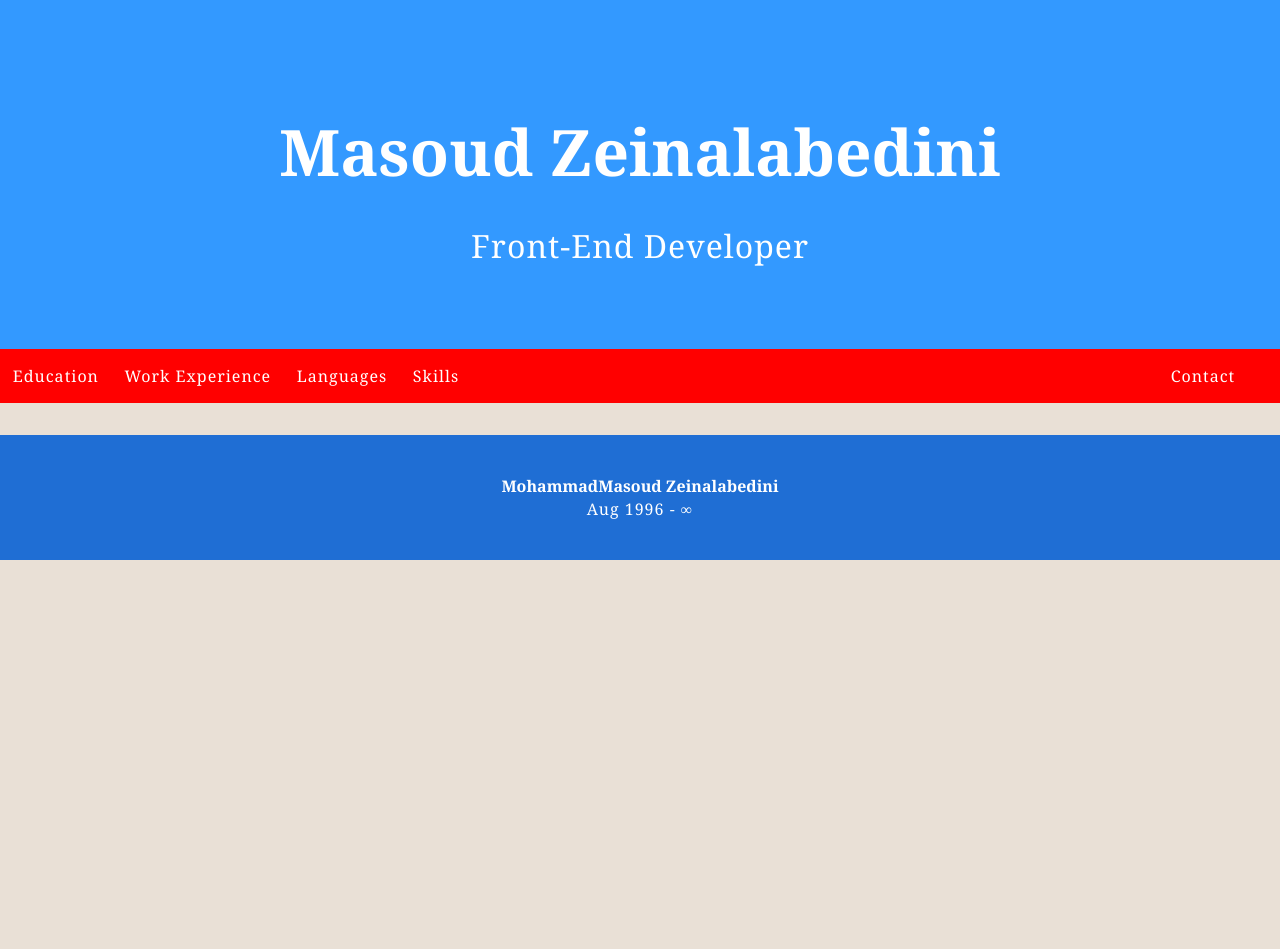
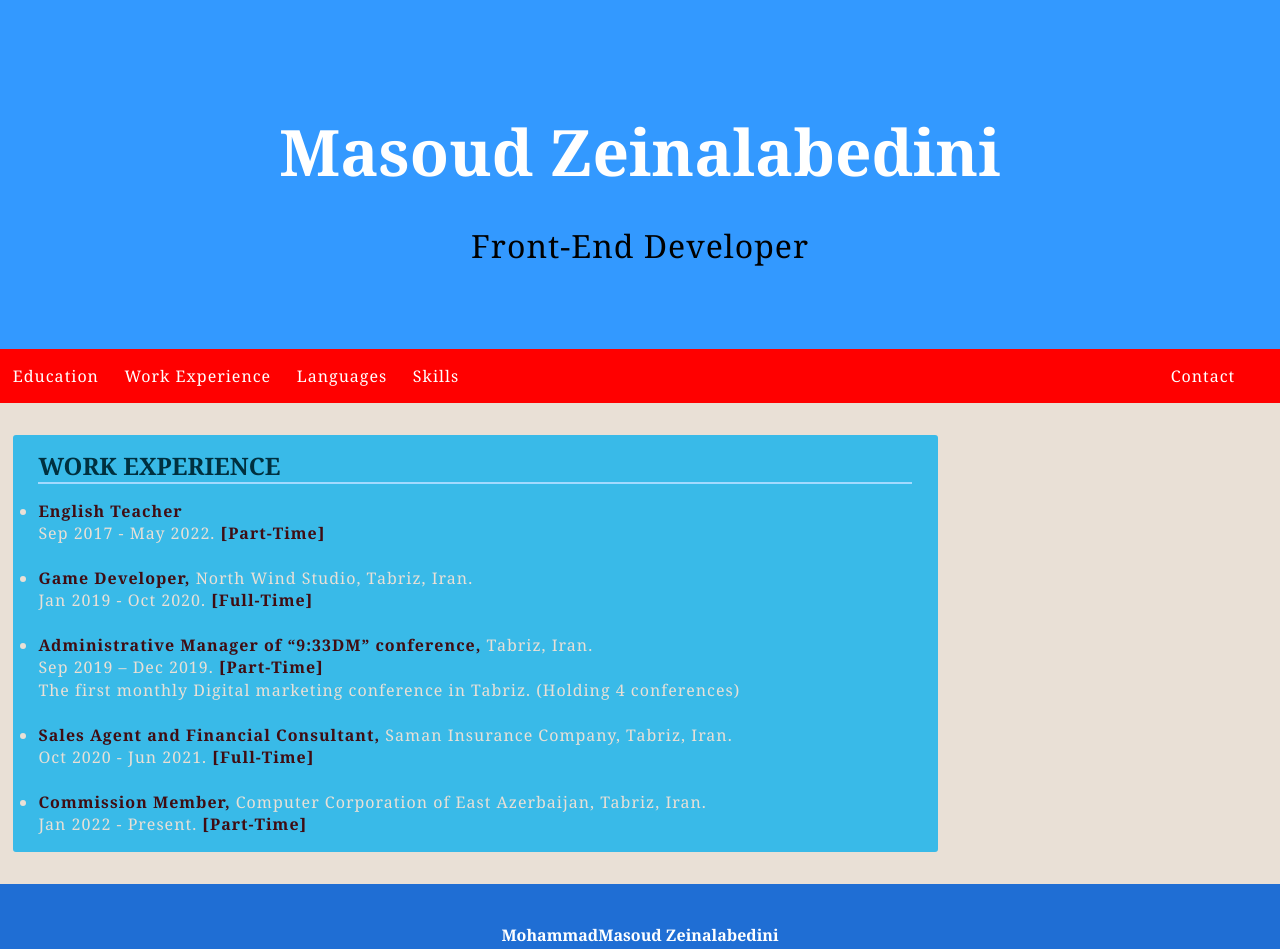
Before and after one commit to Masoud-z/CV, an Angular app: page /work-experience in a window 1280 px wide. Before the commit this address led to /. Shown: the top 949 px of the page. Before the commit the page ends 800 px from the top, so only its background shows below. Built offline with nearby package versions, Linux system fonts and the light colour scheme.

Commit message:
Add Work component into Main and activate link to Work in header

```diff
--- a/src/app/app-routing.module.ts
+++ b/src/app/app-routing.module.ts
@@ -2,11 +2,13 @@ import { NgModule } from '@angular/core';
 import { RouterModule, Routes } from '@angular/router';
 import { EducationComponent } from './main/education/education.component';
 import { MainComponent } from './main/main.component';
+import { WorkComponent } from './main/work/work.component';
 
 const appRoutes:Routes =[
     {path:'', component:MainComponent, children:[
         {path: 'education', component:EducationComponent},
-        {path: '', redirectTo:'education', pathMatch:'full'}
+        {path: '', redirectTo:'education', pathMatch:'full'},
+        {path: 'work-experience', component:WorkComponent}
     ]}
 ];
 
--- a/src/app/app.component.css
+++ b/src/app/app.component.css
@@ -26,6 +26,7 @@ li{
 a{
     text-decoration: none;
     color: white;
+    cursor: pointer;
 }
 
 h2{
--- a/src/app/app.module.ts
+++ b/src/app/app.module.ts
@@ -7,6 +7,7 @@ import { HeaderComponent } from './header/header.component';
 import { FooterComponent } from './footer/footer.component';
 import { MainComponent } from './main/main.component';
 import { EducationComponent } from './main/education/education.component';
+import { WorkComponent } from './main/work/work.component';
 
 @NgModule({
   declarations: [
@@ -14,7 +15,8 @@ import { EducationComponent } from './main/education/education.component';
     HeaderComponent,
     FooterComponent,
     MainComponent,
-    EducationComponent
+    EducationComponent,
+    WorkComponent
   ],
   imports: [
     BrowserModule,
--- a/src/app/header/header.component.html
+++ b/src/app/header/header.component.html
@@ -8,9 +8,11 @@
 <nav class="position">
     <ul class="topnav">
         <li class="show" >
-            <a (click)="onselect('education')">Education</a>
+            <a (click)="onSelect('education')">Education</a>
         </li>
-        <li class="show" ><a href="#workExperience">Work Experience</a></li>
+        <li class="show" >
+            <a (click)="onSelect('work')">Work Experience</a>
+        </li>
         <li class="show" > <a href="#Language">Languages</a></li>
         <li class="show" ><a href="#Skils">Skills</a></li>
         <li class="hide"><a>Menue</a></li>
--- a/src/app/header/header.component.ts
+++ b/src/app/header/header.component.ts
@@ -13,9 +13,9 @@ export class HeaderComponent implements OnInit {
   ngOnInit(): void {
   }
 
-  onselect(feature: string){
+  onSelect(feature: string){
     if(feature == 'education') this.router.navigate(['/education']);
-
+    if(feature == 'work') this.router.navigate(['/work-experience']);
   }
 
 }
--- a/src/app/main/education/education.component.html
+++ b/src/app/main/education/education.component.html
@@ -16,7 +16,7 @@
                 <br>Diploma in Physics and Mathematics Discipline.
             </li><br>
 
-            <li id="workExperience"><b>Payame Nour University, </b> Tabriz, Iran.
+            <li><b>Payame Nour University, </b> Tabriz, Iran.
                 <br>Marketing Principles Course (32 hours).&nbsp;
                 Jul 2019 – Sep 2019. <br>
                 Strategic Management Course (32 hours).&nbsp;
--- /dev/null
+++ b/src/app/main/work/work.component.html
@@ -0,0 +1,20 @@
+<div class="card">
+    <h2 class="border" >WORK EXPERIENCE</h2>
+    <ul class="list">
+        <li><b>English Teacher</b>
+        <br> Sep 2017 - May 2022. <b>[Part-Time]</b></li><br>
+
+        <li><b>Game Developer, </b> North Wind Studio, Tabriz, Iran. <br>Jan 2019 - Oct 2020. <b>[Full-Time]</b></li><br>
+
+        <li><b>Administrative Manager of “9:33DM” conference, </b> Tabriz, Iran. <br> Sep 2019 – Dec 2019. <b>[Part-Time]</b><br>
+            The first monthly Digital marketing conference in Tabriz.
+            (Holding 4 conferences)
+            </li><br>
+
+            <li><b>Sales Agent and Financial Consultant, </b>     Saman Insurance Company, Tabriz, Iran. <br>
+            Oct 2020 - Jun 2021. <b>[Full-Time]</b></li> <br>
+
+            <li><b>Commission Member, </b> Computer Corporation of East Azerbaijan, Tabriz, Iran. <br>
+            Jan 2022 - Present. <b>[Part-Time]</b></li>
+    </ul>
+</div>
--- /dev/null
+++ b/src/app/main/work/work.component.ts
@@ -0,0 +1,15 @@
+import { Component, OnInit } from '@angular/core';
+
+@Component({
+  selector: 'app-work',
+  templateUrl: './work.component.html',
+  styleUrls: ['./work.component.css']
+})
+export class WorkComponent implements OnInit {
+
+  constructor() { }
+
+  ngOnInit(): void {
+  }
+
+}
```
Also changed, not shown: src/app/main/work/work.component.css (added).
